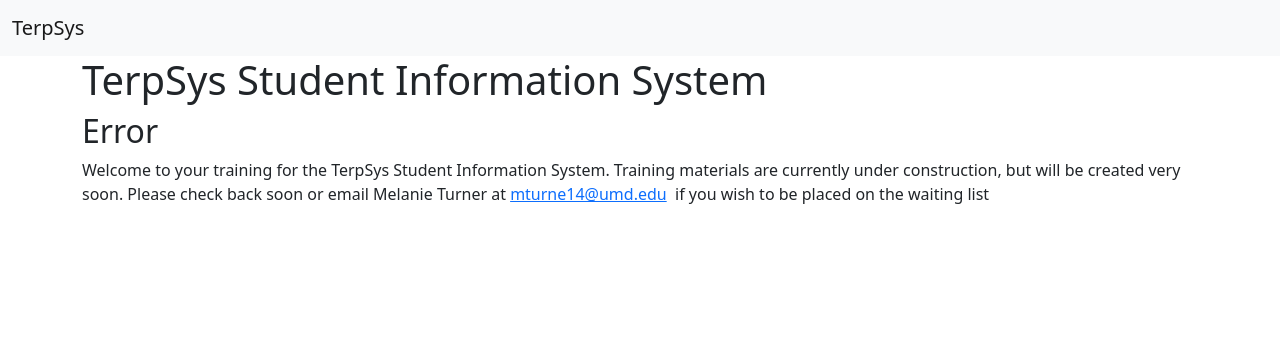
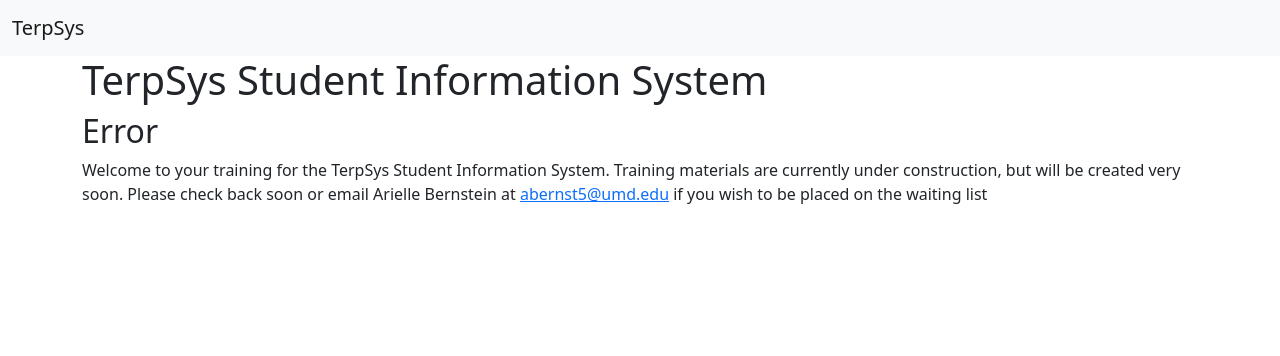
Before and after one commit to ariellebernstein/helloWorld0301, a Flask app: template templates/training.html in a window 1280 px wide. Shown: the top 356 px of the page. Run offline with Flask 3, Linux system fonts and the light colour scheme; the template is opened without the code that fills it, so the values that code supplies are empty.

Commit message:
module 9 base edits, app.py route for training

```diff
--- a/templates/training.html
+++ b/templates/training.html
@@ -9,5 +9,5 @@
 {% endblock %}
 
 {% block page_content %}
-Welcome to your training for the TerpSys Student Information System. Training materials are currently under construction, but will be created very soon. Please check back soon or email Melanie Turner at <a href="mailto:muturne14@umd.edu"> mturne14@umd.edu</a>  if you wish to be placed on the waiting list
+Welcome to your training for the TerpSys Student Information System. Training materials are currently under construction, but will be created very soon. Please check back soon or email Arielle Bernstein at <a href="mailto:abernst5@umd.edu"> abernst5@umd.edu</a> if you wish to be placed on the waiting list
 {% endblock %}
```
